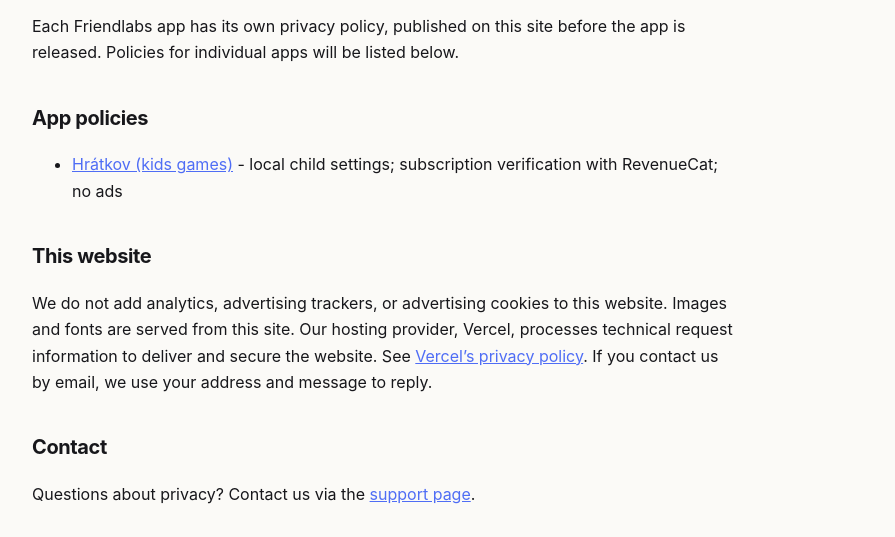
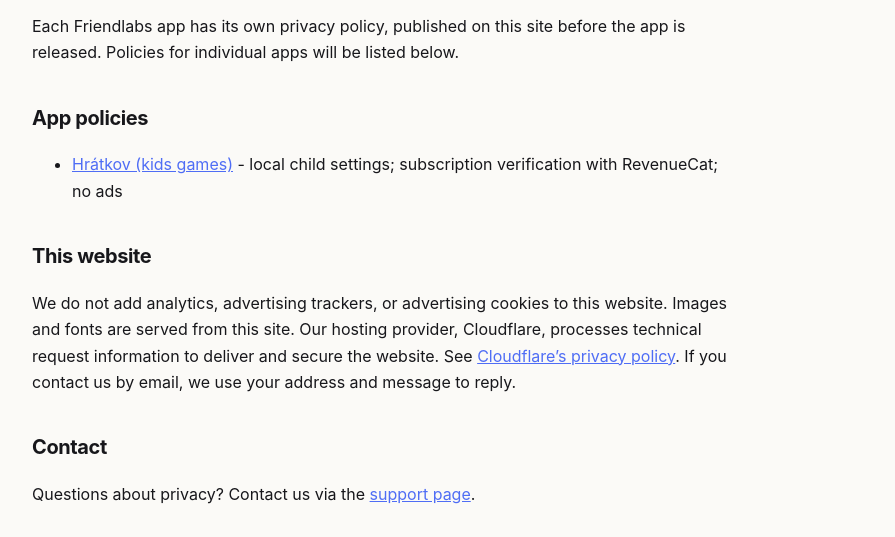
Before and after one commit to friendlabs-app/web, an Astro site: page /privacy in a window 1280 px wide. Shown: the part 263-800 px from the top of the page, without its empty margins (192-1087 px from the left). Built offline with nearby package versions, Linux system fonts and the light colour scheme; Astro itself is replaced by a stand-in of ours.

Commit message:
Configure Cloudflare static hosting and disable Vercel deployments

```diff
--- a/src/pages/privacy/index.astro
+++ b/src/pages/privacy/index.astro
@@ -14,7 +14,7 @@ import SiteLayout from "../../layouts/SiteLayout.astro";
       </ul>
 
       <h2>This website</h2>
-      <p>We do not add analytics, advertising trackers, or advertising cookies to this website. Images and fonts are served from this site. Our hosting provider, Vercel, processes technical request information to deliver and secure the website. See <a href="https://vercel.com/legal/privacy-policy">Vercel’s privacy policy</a>. If you contact us by email, we use your address and message to reply.</p>
+      <p>We do not add analytics, advertising trackers, or advertising cookies to this website. Images and fonts are served from this site. Our hosting provider, Cloudflare, processes technical request information to deliver and secure the website. See <a href="https://www.cloudflare.com/privacypolicy/">Cloudflare’s privacy policy</a>. If you contact us by email, we use your address and message to reply.</p>
 
       <h2>Contact</h2>
       <p>Questions about privacy? Contact us via the <a href="/support/">support page</a>.</p>
```
Also changed, not shown: package.json (+14 -4 lines), .github/workflows/web.yml, README.md, vercel.json, 5 other files.
